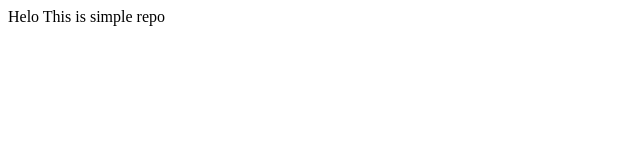
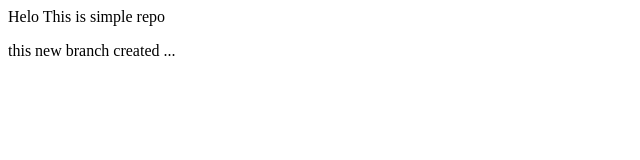
Before and after one commit to Kedarnatha/localrepo, a plain HTML site: page index.html in a window 1280 px wide. Shown: the whole page, without its empty margins (0-640 px from the left). Drawn offline with Linux system fonts and the light colour scheme.

Commit message:
added new branch

```diff
--- a/index.html
+++ b/index.html
@@ -1 +1,2 @@
 <p> Helo This is simple repo</p>
+<p>this new branch created ...</p>
```
